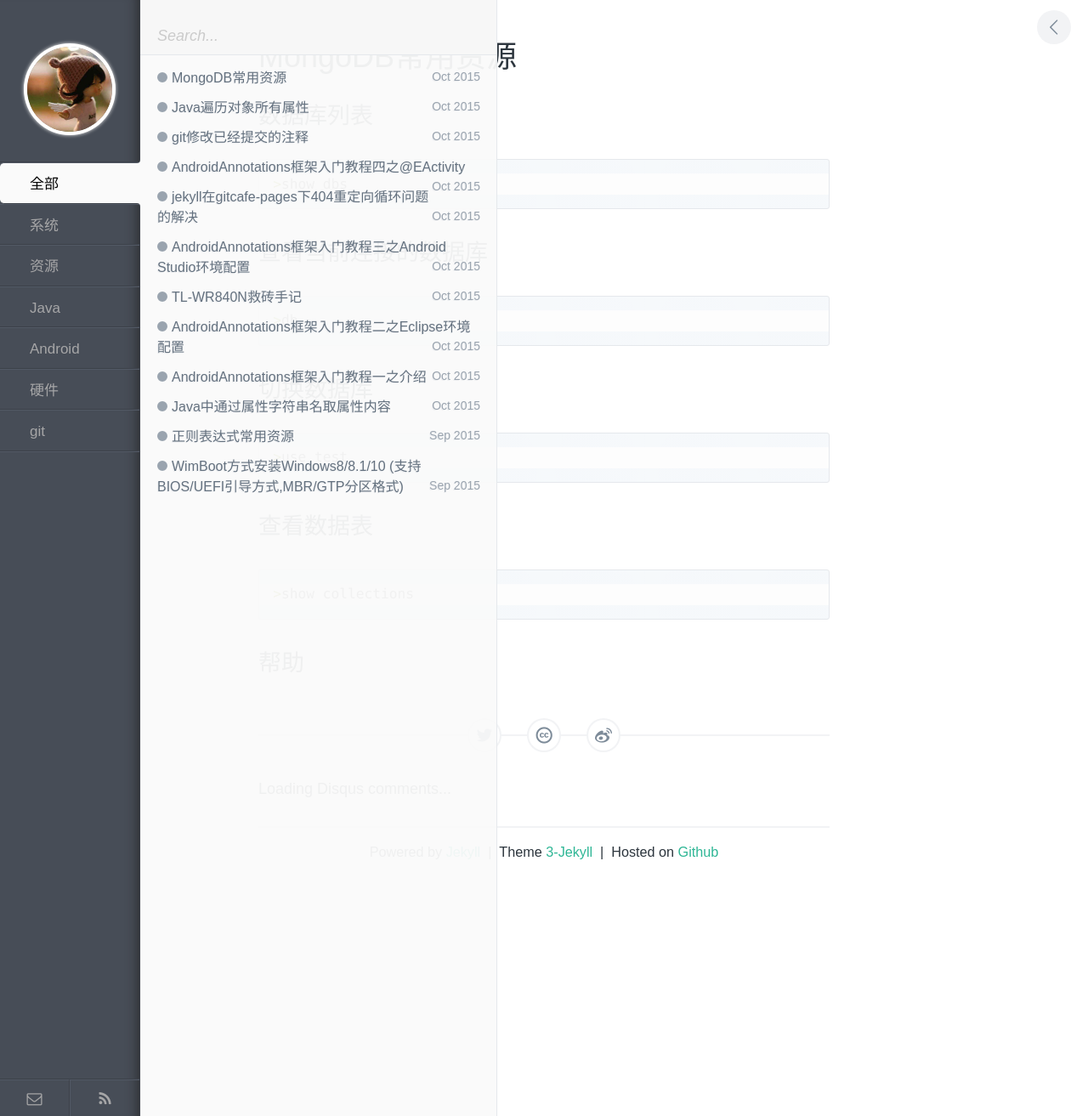
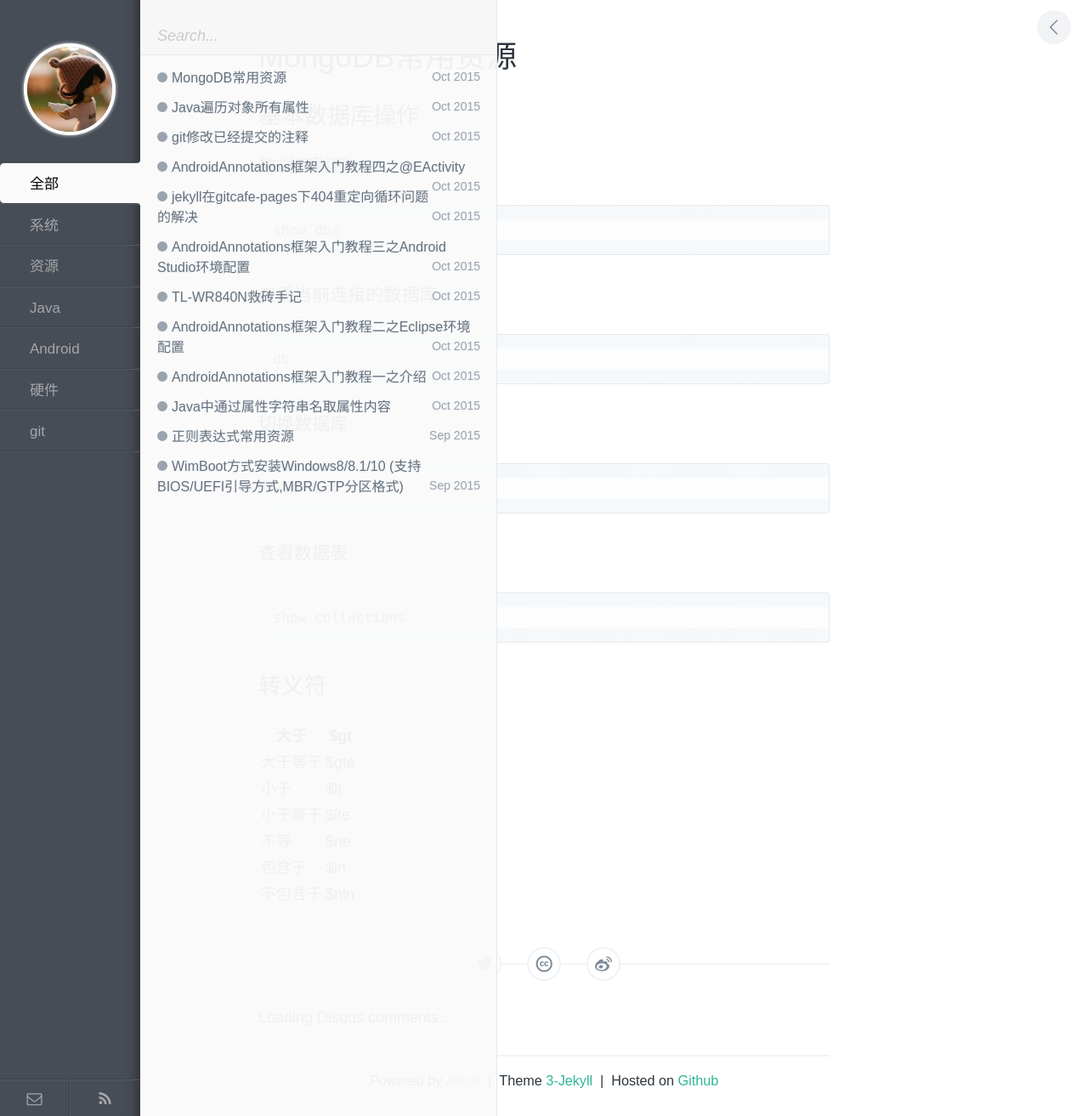
Before and after one commit to q505507538/zhenhappy.github.io, a Jekyll site: the page built from _posts/resource/2015-10-27-mongo-db.md, in a window 1280 px wide. Shown: the whole page at 85% size. Built offline with Jekyll 4.4.1, drawn with Linux system fonts in a browser that asks for light colours; comment, search, counter and statistics services are not loaded.

Commit message:
MongoDB常用资源

```diff
--- a/_posts/resource/2015-10-27-mongo-db.md
+++ b/_posts/resource/2015-10-27-mongo-db.md
@@ -6,28 +6,46 @@
 keywords: mongodb
 description: MongoDB常用资源
 ---
-## 数据库列表
+## 基本数据库操作
+
+### 数据库列表
 
 {% highlight js %}
->show dbs
+show dbs
 {% endhighlight %}
 
-## 查看当前连接的数据库
+### 查看当前连接的数据库
 
 {% highlight js %}
->db
+db
 {% endhighlight %}
 
-## 切换数据库
+### 切换数据库
 
 {% highlight js %}
->use test
+use test
 {% endhighlight %}
 
-## 查看数据表
+### 查看数据表
 
 {% highlight js %}
->show collections
+show collections
 {% endhighlight %}
 
-## 帮助
+## 转义符
+
+|--------|------|
+|大于    | $gt  |
+|--------|------|
+|大于等于| $gte |
+|--------|------|
+|小于    | $lt  |
+|--------|------|
+|小于等于| $lte |
+|--------|------|
+|不等    | $ne  |
+|--------|------|
+|包含于  | $in  |
+|--------|------|
+|不包含于| $nin |
+|--------|------|
```
